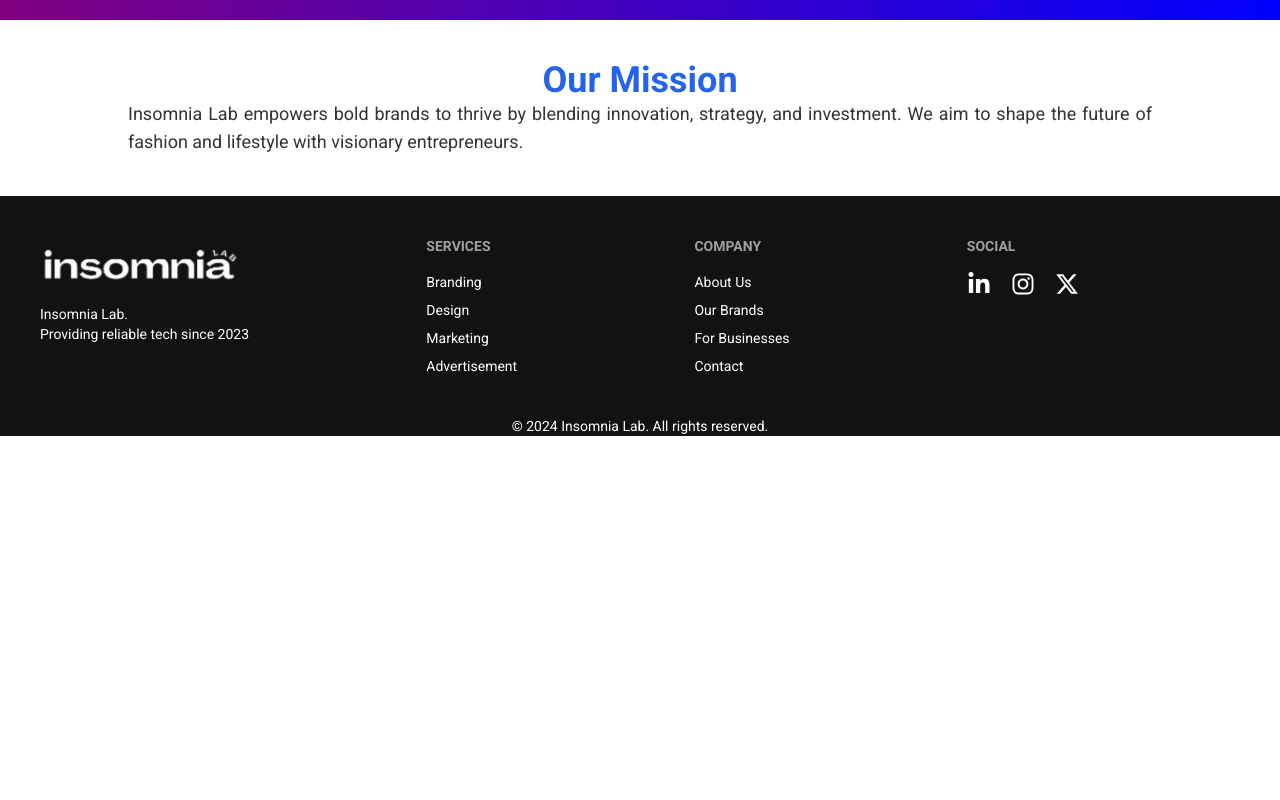
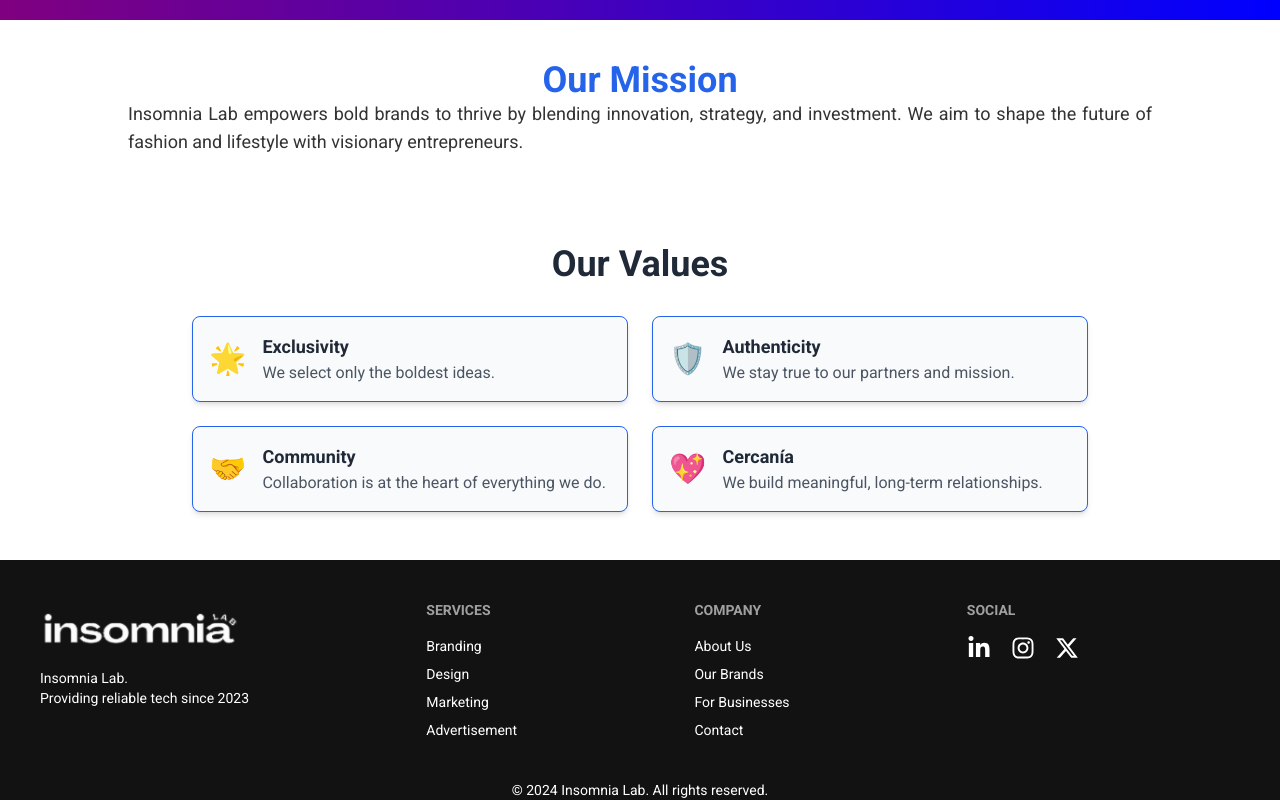
Before and after one commit to Shakib-Shajid/insomnia-lab, a Next.js app: page /about-us in a window 1280 px wide. Shown: the part 780-1580 px from the top of the page. Before the commit the page ends 1216 px from the top, so only its background shows below. Built offline with nearby package versions, Linux system fonts and the light colour scheme.

Commit message:
value section added

```diff
--- a/src/app/about-us/page.jsx
+++ b/src/app/about-us/page.jsx
@@ -42,6 +42,7 @@
 
             </section>
 
+            {/* Mission section */}
             <section className='max-w-7xl mx-auto py-10 text-[#333333]' data-aos="zoom-in">
                 <h3 className='text-blue-600 font-bold text-3xl md:text-4xl text-center'>Our Mission</h3>
                 <div className='w-[80%] mx-auto'>
@@ -51,6 +52,47 @@
 
             </section>
 
+            {/* value section */}
+            <section className="py-12 bg-white">
+                <h2 className="text-center text-gray-800 font-bold text-3xl md:text-4xl">
+                    Our Values
+                </h2>
+                <div className="mt-8 grid grid-cols-1 md:grid-cols-2 gap-6 px-4 md:px-16 w-[80%] md:w-[100%] lg:w-[80%] mx-auto">
+                    {/* 1st */}
+                    <div className="flex items-center  gap-4 bg-gray-50 p-4 rounded-lg border border-blue-600 shadow-md">
+                        <div className="text-3xl">🌟</div>
+                        <div>
+                            <h3 className="text-lg font-semibold text-gray-800">Exclusivity</h3>
+                            <p className="text-gray-600">We select only the boldest ideas.</p>
+                        </div>
+                    </div>
+                    {/* 2nd */}
+                    <div className="flex items-center  gap-4 bg-gray-50 p-4 rounded-lg border border-blue-600 shadow-md">
+                        <div className="text-3xl">🛡️</div>
+                        <div>
+                            <h3 className="text-lg font-semibold text-gray-800">Authenticity</h3>
+                            <p className="text-gray-600">We stay true to our partners and mission.</p>
+                        </div>
+                    </div>
+                    {/* 3rd */}
+                    <div className="flex items-center  gap-4 bg-gray-50 p-4 rounded-lg border border-blue-600 shadow-md">
+                        <div className="text-3xl">🤝</div>
+                        <div>
+                            <h3 className="text-lg font-semibold text-gray-800">Community</h3>
+                            <p className="text-gray-600">Collaboration is at the heart of everything we do.</p>
+                        </div>
+                    </div>
+                    {/* 4th */}
+                    <div className="flex items-center  gap-4 bg-gray-50 p-4 rounded-lg border border-blue-600 shadow-md">
+                        <div className="text-3xl">💖</div>
+                        <div>
+                            <h3 className="text-lg font-semibold text-gray-800">Cercanía</h3>
+                            <p className="text-gray-600">We build meaningful, long-term relationships.</p>
+                        </div>
+                    </div>
+                </div>
+            </section>
+
         </div>
     );
 };
```
